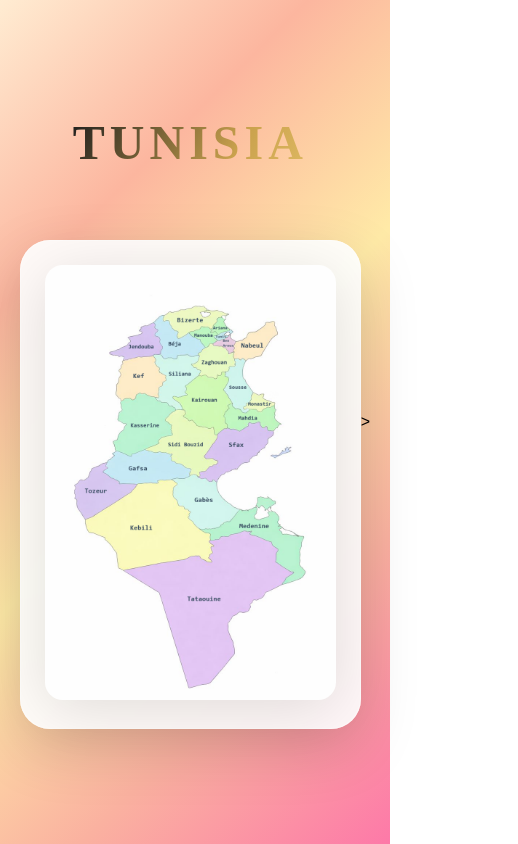
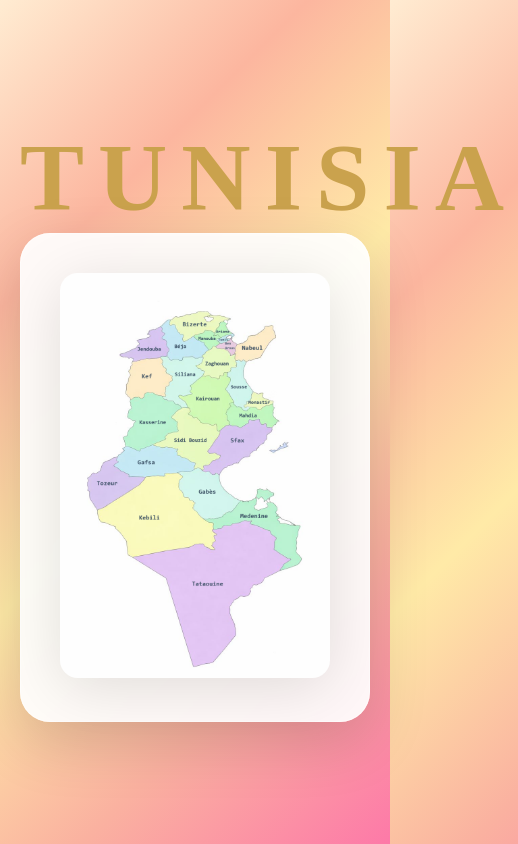
Before and after one commit to sammmeeeh/Projet-Map, a plain HTML site: page projettmap/index.html in a window 390 px wide. Shown: the whole page, 518 px wide, since content can reach past the window. Drawn offline with Linux system fonts and the light colour scheme.

Commit message:
nrmlmnt rekah l css w salaht faza

```diff
--- a/projettmap/index.html
+++ b/projettmap/index.html
@@ -25,9 +25,9 @@
     </div>
 </div>
 
-<!-- 🔴 MAP MUST STAY OUTSIDE -->
+
 <map name="image-map">
-    <area shape="poly" coords="297,157,308,180,308,197,320,229,312,242,291,249,263,251,213,260,180,244,232,214,227,200,263,190,264,171" href="jendouba.html" alt="Jendouba" title="Jendouba" > >
+    <area shape="poly" coords="297,157,308,180,308,197,320,229,312,242,291,249,263,251,213,260,180,244,232,214,227,200,263,190,264,171" href="jendouba.html" alt="Jendouba" title="Jendouba" >
 
     <area shape="poly" coords="433,117,412,113,328,138,350,170,368,199,430,169,457,173,475,146,500,134" href="bizerte.html" alt="Bizerte" title="Bizerte" >
 
--- a/projettmap/script.js
+++ b/projettmap/script.js
@@ -1,3 +1,5 @@
+//Affiche une info-bulle montrant le nom du gouvernorat lorsque l'utilisateur survole une zone de la carte
+
 const tooltip = document.getElementById("tooltip");
 
 document.querySelectorAll("area").forEach(area => {
--- a/projettmap/style.css
+++ b/projettmap/style.css
@@ -1,5 +1,4 @@
 
-/* RESET */
 * {
     margin: 0;
     padding: 0;
@@ -7,8 +6,6 @@
 }
 
 
-
-/* BODY */
 body {
     font-family: 'Poppins', sans-serif;
     background: linear-gradient(
@@ -26,65 +23,25 @@ body {
     padding: 40px 20px;
 }
 
-/* CONTAINER */
+
 .container {
     width: 100%;
     max-width: 1200px;
     text-align: center;
 }
 
-/* ====== LUXURY TITLE ====== */
-.fancy-title {
-    position: relative;
-    margin-bottom: 70px;
-    animation: luxuryFade 1.4s ease-out;
-}
 
-
-
-/* Divider */
-.fancy-title .divider {
-    width: 120px;
-    height: 2px;
-    margin: 22px auto;
-    background: linear-gradient(
-        to right,
-        transparent,
-        #caa24d,
-        #f5d37a,
-        #caa24d,
-        transparent
-    );
-    box-shadow: 0 0 20px rgba(202, 162, 77, 0.6);
-}
-
-/* English Title */
+/* TITRE */
 .fancy-title .english {
     font-family: 'Playfair Display', serif;
     font-size: 6rem;
     font-weight: 900;
     letter-spacing: 14px;
     text-transform: uppercase;
-
-    background: linear-gradient(
-        120deg,
-        #1e1e1e,
-        #caa24d,
-        #f5d37a,
-        #caa24d,
-        #1e1e1e
-    );
-    background-size: 300%;
-    -webkit-background-clip: text;
-    -webkit-text-fill-color: transparent;
-
-    position: relative;
-    animation: goldShimmer 6s linear infinite;
+    color: #caa24d; /* solid gold */
 }
 
-
-
-/* ====== MAP ====== */
+/*  MAP  */
 .map-wrapper {
     background: rgba(255, 255, 255, 0.92);
     padding: 40px;
@@ -108,27 +65,3 @@ body {
 .map-image:hover {
     transform: scale(1.025);
 }
-
-
-
-/* ====== RESPONSIVE ====== */
-@media (max-width: 768px) {
-
-
-    .fancy-title .english {
-        font-size: 3.8rem;
-        letter-spacing: 8px;
-    }
-
-    .map-wrapper {
-        padding: 25px;
-    }
-}
-
-@media (max-width: 480px) {
-
-    .fancy-title .english {
-        font-size: 3rem;
-        letter-spacing: 5px;
-    }
-}
```
